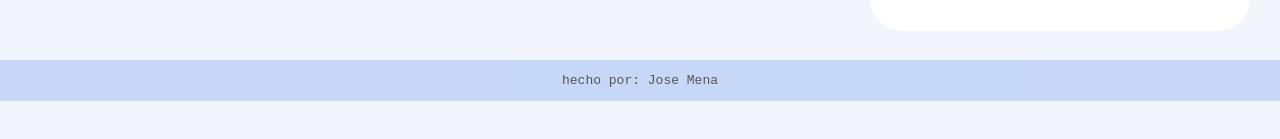
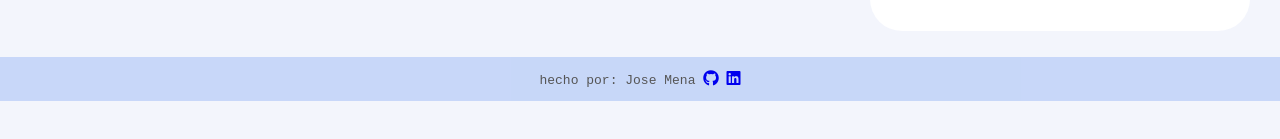
Before and after one commit to jmpd3/Challenge-Encriptador, a plain HTML site: page index.html in a window 1280 px wide. Shown: the part 699-838 px from the top of the page. Drawn offline with Linux system fonts and the light colour scheme.

Commit message:
detalles footer

```diff
--- a/index.html
+++ b/index.html
@@ -38,7 +38,7 @@
         </div>
     </div>
     <footer>
-        <p>hecho por: Jose Mena</p>
+        <p>hecho por: Jose Mena <a href="https://github.com/jmpd3"><i class="fa-brands fa-github"></i></a> <a href="https://www.linkedin.com/in/jose-orlando-mena-alfaro-935a25265/"><i class="fa-brands fa-linkedin"></i></a></p>
         <a href=""></a>
     </footer>
     <script>
```
